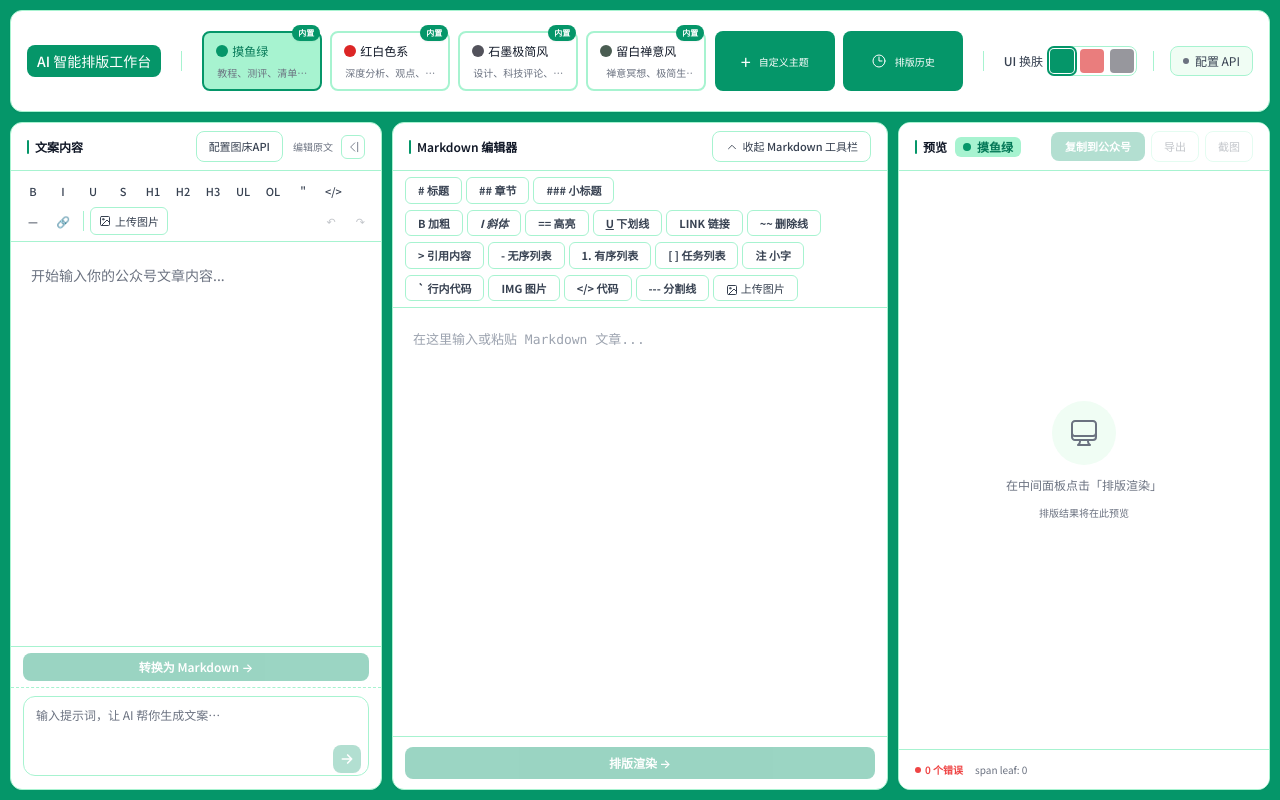
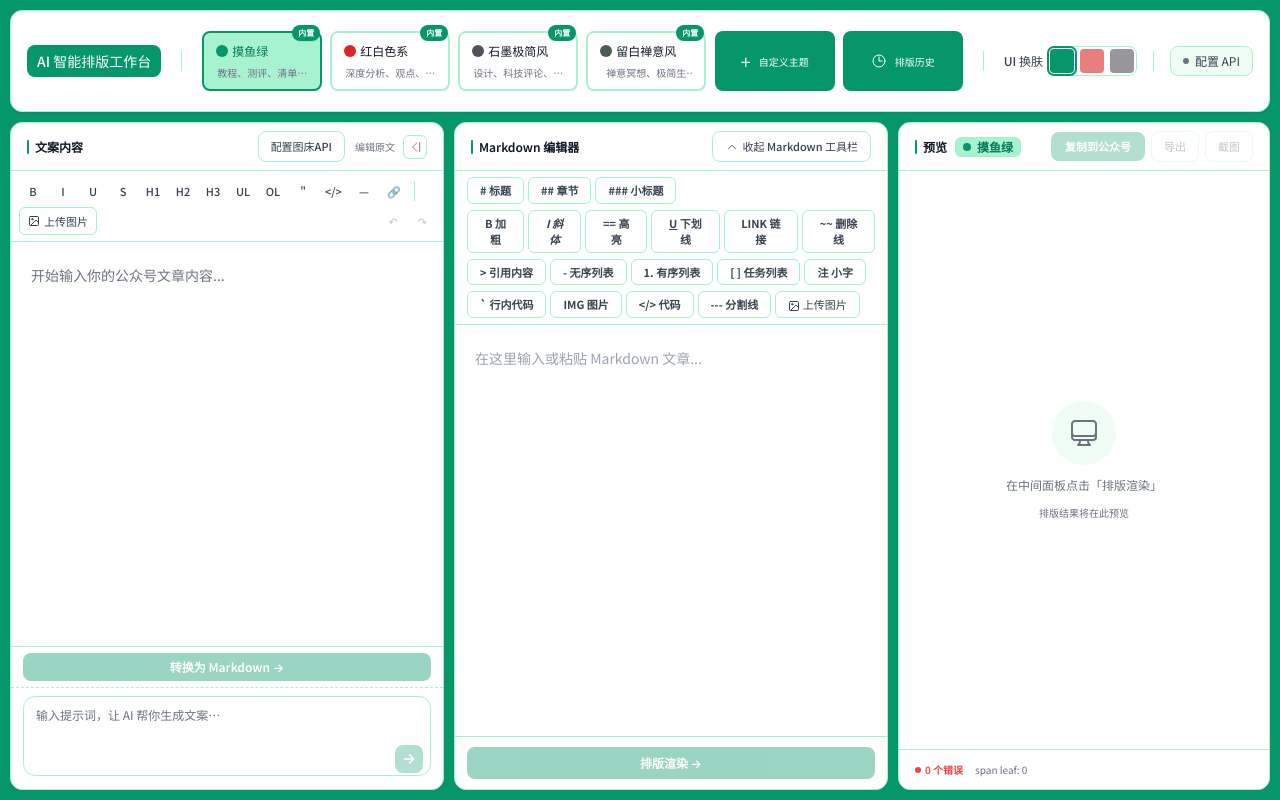
Before and after one commit to pwping/WX-Typesetting, a React (Vite) app: page / in a window 1280 px wide. Built offline with nearby package versions, Linux system fonts and the light colour scheme.

Commit message:
feat: Markdown字体与文案一致，三栏布局左右等宽

```diff
--- a/src/components/layout/LeftPanel.tsx
+++ b/src/components/layout/LeftPanel.tsx
@@ -189,7 +189,7 @@ export function LeftPanel() {
   }
 
   return (
-    <div className="flex w-[30%] min-w-[260px] flex-col overflow-hidden rounded-xl border border-app-border bg-app-surface shadow-sm">
+    <div className="flex w-[35%] min-w-[260px] flex-col overflow-hidden rounded-xl border border-app-border bg-app-surface shadow-sm">
       <div className="flex h-12 items-center justify-between border-b border-app-border px-4">
         <span className="flex items-center gap-1.5 text-xs font-semibold text-app-text">
           <span className="h-3.5 w-0.5 rounded-full bg-app-accent" />
--- a/src/components/layout/MiddlePanel.tsx
+++ b/src/components/layout/MiddlePanel.tsx
@@ -333,7 +333,7 @@ const handleTypeset = async () => {
   }, [markdown, setMarkdown])
 
   return (
-    <div className={`flex ${leftPanelOpen ? "w-[40%]" : "flex-1"} min-w-[300px] flex-col overflow-hidden rounded-xl border border-app-border bg-app-surface shadow-sm`}>
+    <div className={`flex ${leftPanelOpen ? "w-[35%]" : "flex-1"} min-w-[260px] flex-col overflow-hidden rounded-xl border border-app-border bg-app-surface shadow-sm`}>
       <div className="flex h-12 items-center justify-between border-b border-app-border px-4">
         <span className="flex items-center gap-1.5 truncate text-xs font-semibold text-app-text">
           <span className="h-3.5 w-0.5 rounded-full bg-app-accent" />
--- a/src/styles/index.css
+++ b/src/styles/index.css
@@ -269,9 +269,9 @@ button:focus-visible, a:focus-visible, input:focus-visible, textarea:focus-visib
   outline: none;
   resize: none;
   padding: 20px;
-  font-family: var(--font-mono, "SF Mono", Consolas, Monaco, monospace);
-  font-size: 13px;
-  line-height: 1.8;
+  font-family: "Noto Sans SC", -apple-system, BlinkMacSystemFont, "PingFang SC", "Microsoft YaHei", sans-serif;
+  font-size: 14px;
+  line-height: 1.9;
   color: var(--app-text);
   background: var(--app-surface);
 }
```
